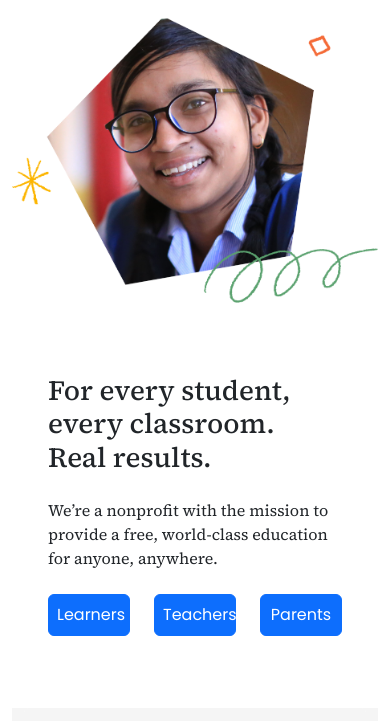
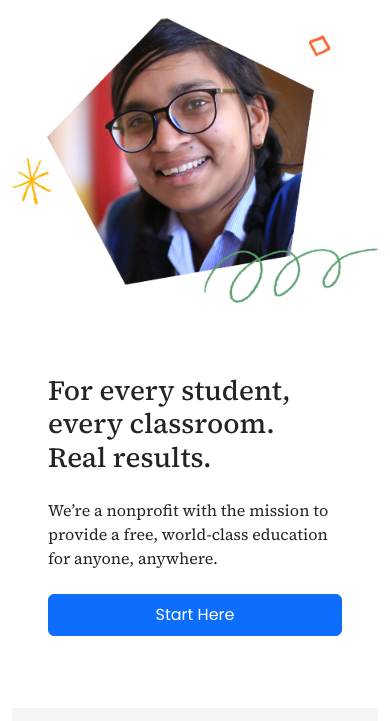
Before and after one commit to deep-maurya/Kaveri-Debugging-005, a website: page Bootstrap/index.html in a window 390 px wide. Shown: the part 81-802 px from the top of the page. Drawn offline with nearby package versions, Linux system fonts and the light colour scheme; grey boxes are pictures that could not be loaded.

```diff
--- a/Bootstrap/index.html
+++ b/Bootstrap/index.html
@@ -528,7 +528,7 @@
             <h1>Real results.</h1>
             <p class="mt-4 mb-4">We’re a nonprofit with the mission to provide a free, world-class education for anyone,
               anywhere.</p>
-            <div class="row">
+            <div class="row d-none d-md-block">
               <div class="col-4">
                 <button type="button" style="width: 100%;" class="p-2 btn btn-primary">Learners</button>
               </div>
@@ -537,6 +537,11 @@
               </div>
               <div class="col-4">
                 <button type="button" style="width: 100%;" class="p-2 btn btn-primary">Parents</button>
+              </div>
+            </div>
+            <div class="row  d-md-none">
+              <div class="col-12">
+                <button type="button" style="width: 100%;" class="p-2 btn btn-primary">Start Here</button>
               </div>
             </div>
           </div>
```
